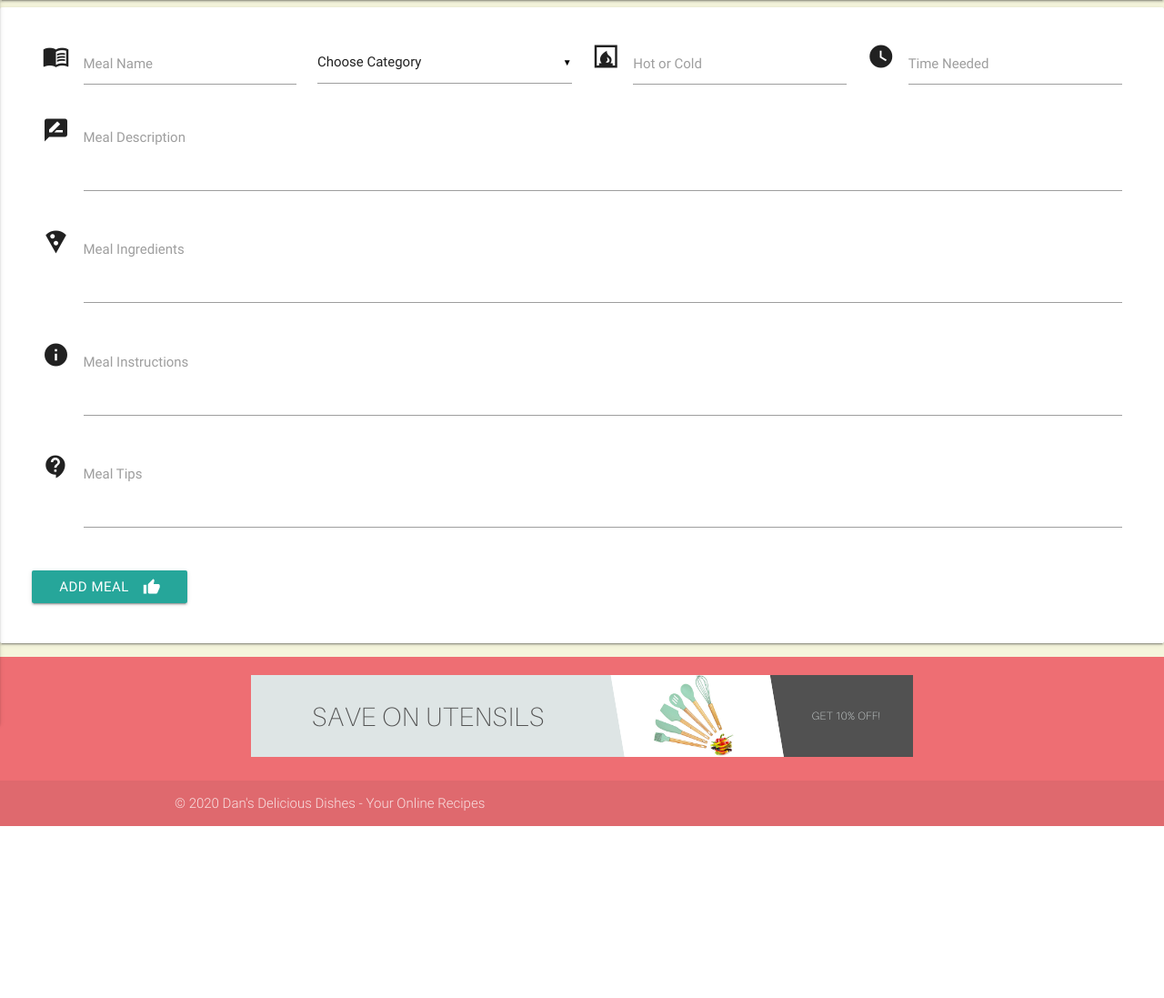
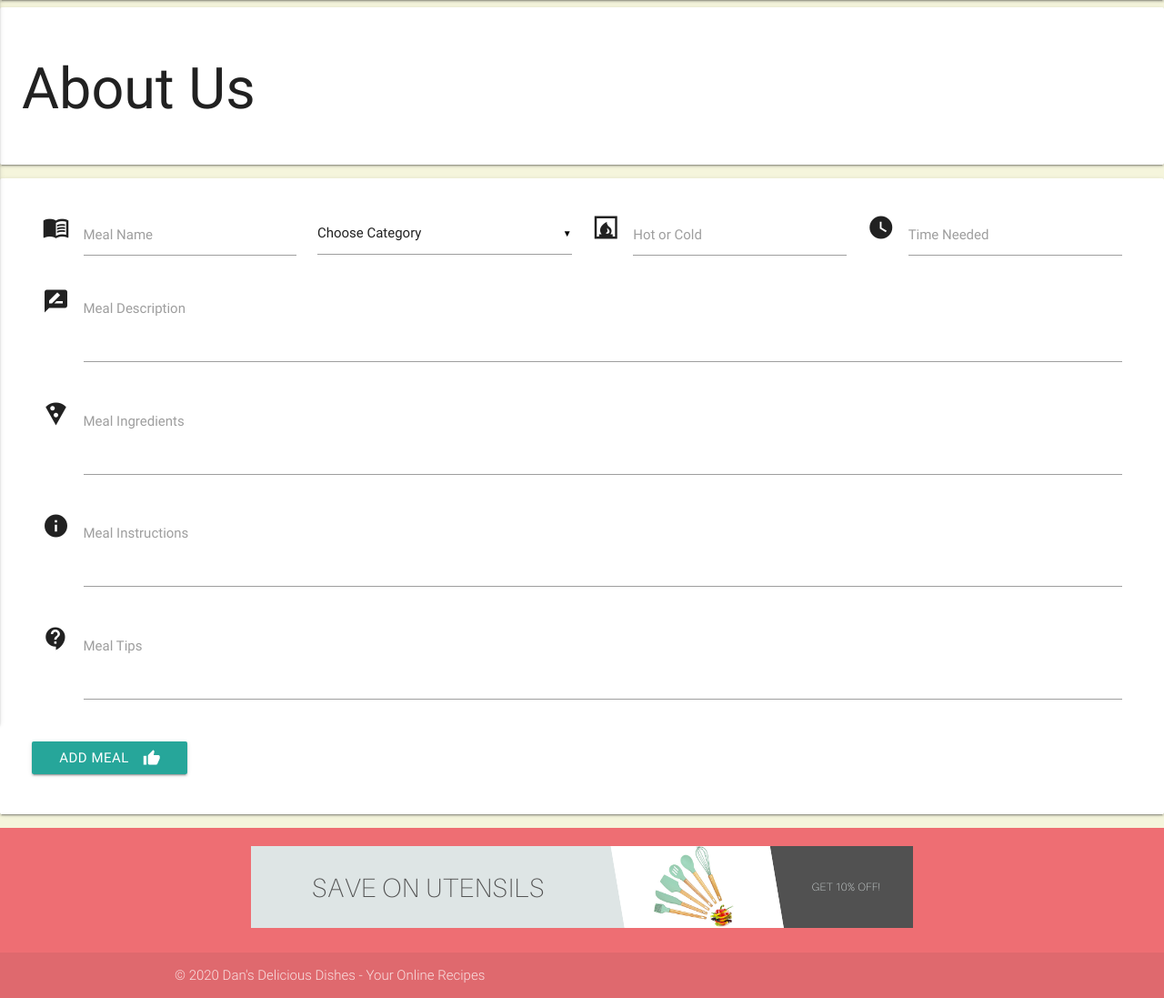
Before and after one commit to DanArmstrong124/cook-book, a Flask app: page /meal/add in a window 1280 px wide. Shown: the part 64-1161 px from the top of the page at 91% size. Before the commit the page ends 972 px from the top, so only its background shows below. Run offline with Flask 2, Linux system fonts and the light colour scheme; data that the repository does not hold is empty; some libraries are stand-ins or nearby versions.

Commit message:
Adding Headers

```diff
--- a/templates/addmeal.html
+++ b/templates/addmeal.html
@@ -1,4 +1,8 @@
 {% extends 'main.html' %} {% block content %}
+
+<div class="row card-panel">
+    <h1>About Us</h1>
+</div>
 
 <div class="row card-panel">
     <form action="{{ url_for('insert_meal') }}" method="POST" class="col s12">
```
Also changed, not shown: README.md.
